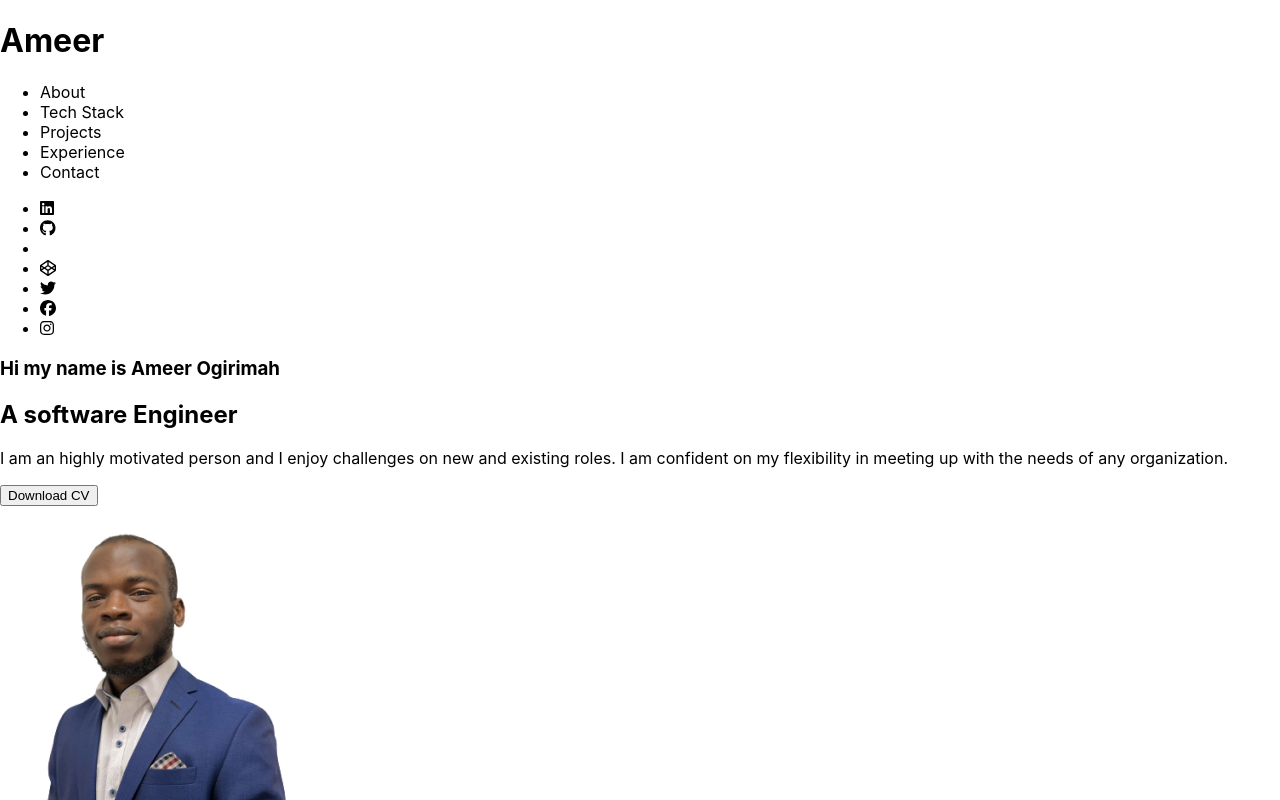
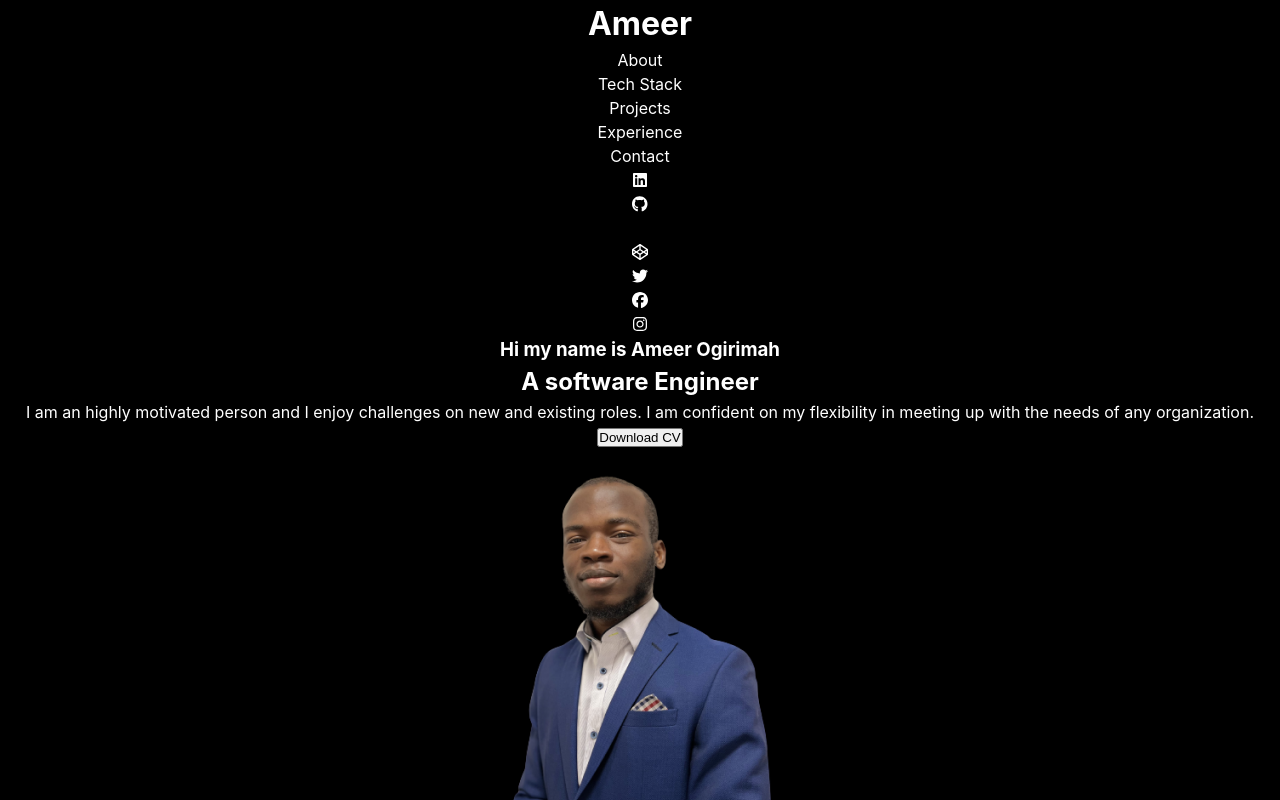
Before and after one commit to Ogirimah/potfolio, a React (Create React App) app in the folder new/: page / in a window 1280 px wide. Shown: the top 800 px of the page. Built offline with nearby package versions, Linux system fonts and the light colour scheme.

Commit message:
Style the app backround dark

```diff
--- a/new/src/App.css
+++ b/new/src/App.css
@@ -1,3 +1,17 @@
+* {
+    margin: 0;
+    padding: 0;
+}
+
+.App {
+    font-size: 16px;
+    line-height: 1.5;
+    color: #fff;
+    background-color: #000;
+}
+
+
+
 /*.App {*/
 /*  text-align: center;*/
 /*}*/
--- a/new/src/components/Footer.js
+++ b/new/src/components/Footer.js
@@ -1,5 +1,4 @@
 import React from "react";
-import {FontAwesomeIcon} from "@fortawesome/react-fontawesome";
 import Socials from "./Socials";
 
 export default function Footer() {
--- a/new/src/components/Main.js
+++ b/new/src/components/Main.js
@@ -1,6 +1,5 @@
 import React from "react";
 
-import { FontAwesomeIcon } from "@fortawesome/react-fontawesome";
 import ImportImages from "./ImportImages";
 import TechStack from "./TechStack";
 import Socials from "./Socials";
--- a/new/src/components/Navbar.js
+++ b/new/src/components/Navbar.js
@@ -2,7 +2,7 @@ import React from "react";
 
 export default function Navbar() {
     return (
-    <header>
+    <header >
         <h1>Ameer</h1>
         <ul>
             <li>About</li>
--- a/new/src/index.css
+++ b/new/src/index.css
@@ -1,10 +1,12 @@
 body {
   margin: 0;
   font-family: -apple-system, BlinkMacSystemFont, 'Segoe UI', 'Roboto', 'Oxygen',
-    'Ubuntu', 'Cantarell', 'Fira Sans', 'Droid Sans', 'Helvetica Neue',
+    'Ubuntu', 'Cantarell', 'Fira Sans', 'Droid Sans', 'Helvetica Neue', poppins,
     sans-serif;
   -webkit-font-smoothing: antialiased;
   -moz-osx-font-smoothing: grayscale;
+
+ text-align: center;
 }
 
 code {
@@ -13,6 +15,7 @@ code {
 }
 
 
+
 /*TAILWIND*/
 /*@tailwind base;*/
 /*@tailwind components;*/
```
